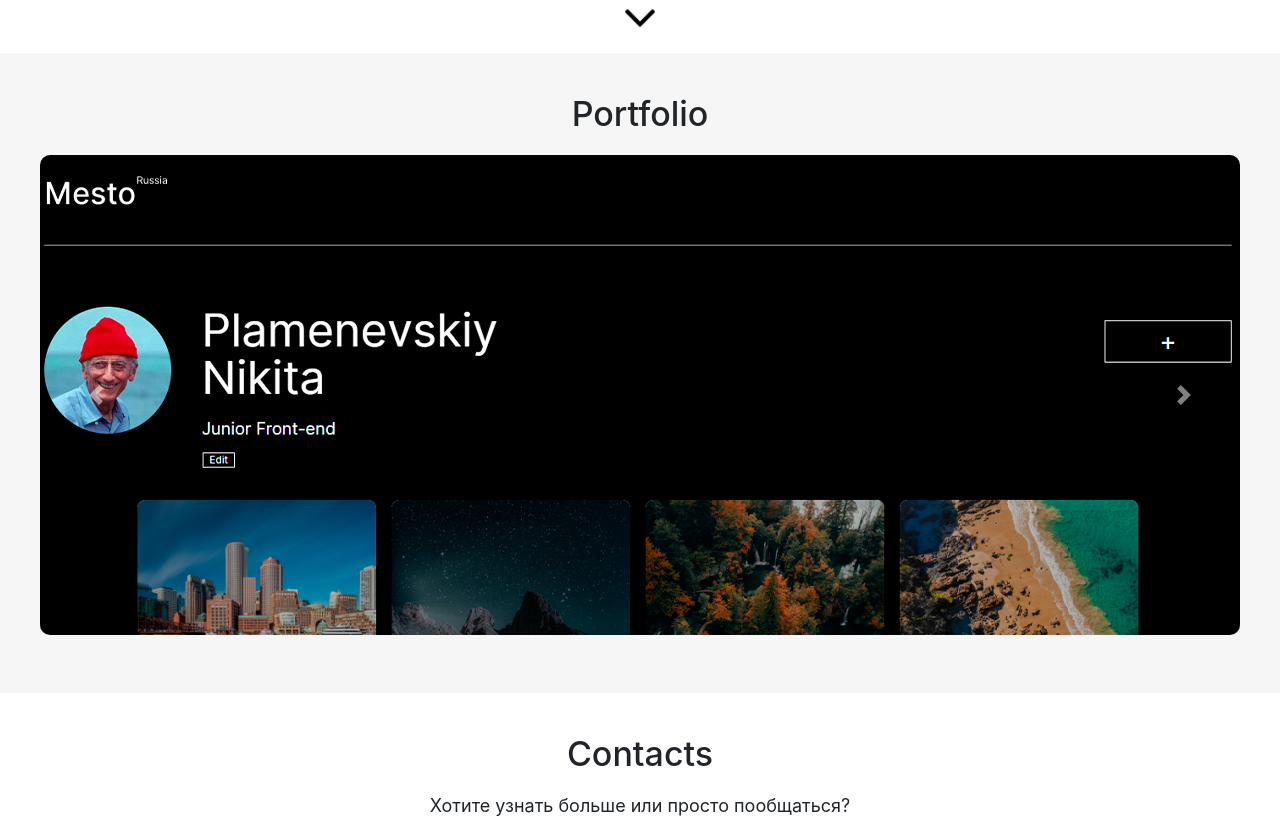
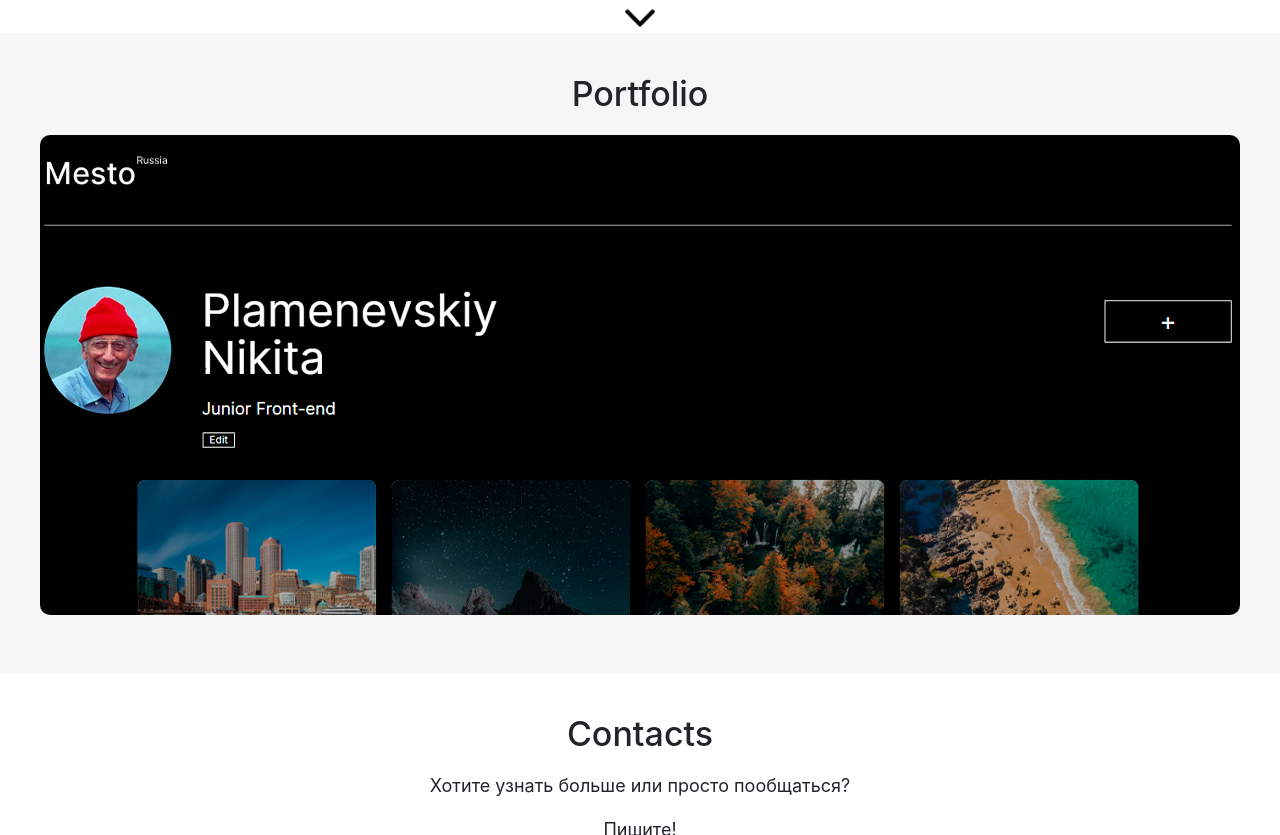
Before and after one commit to NikitaPlamenevskiy/portfolio, a website built with webpack: page src/index.html in a window 1280 px wide. Shown: the part 1310-2145 px from the top of the page. Built offline with nearby package versions, Linux system fonts and the light colour scheme; files whose address does not match are found by name.

Commit message:
подправил css стрелок карусели

```diff
--- a/src/pages/index.css
+++ b/src/pages/index.css
@@ -207,7 +207,6 @@
 .skills__arrow-container{
   max-width: 400px;
   margin: 0 auto;
-  margin-bottom: 20px;
   text-align: center;
 }
 
@@ -258,7 +257,21 @@
 }
 
 .carousel-control-next-icon{
-  opacity: 1;
+  filter: invert(100%);
+}
+
+.carousel-control-next{
+  width: 100px;
+  margin-right: 150px;
+}
+
+.carousel-control-prev-icon{
+  filter: invert(100%);
+}
+
+.carousel-control-prev{
+  width: 100px;
+  margin-left: 150px;
 }
 
 .footer{
```
Also changed, not shown: README.md.
